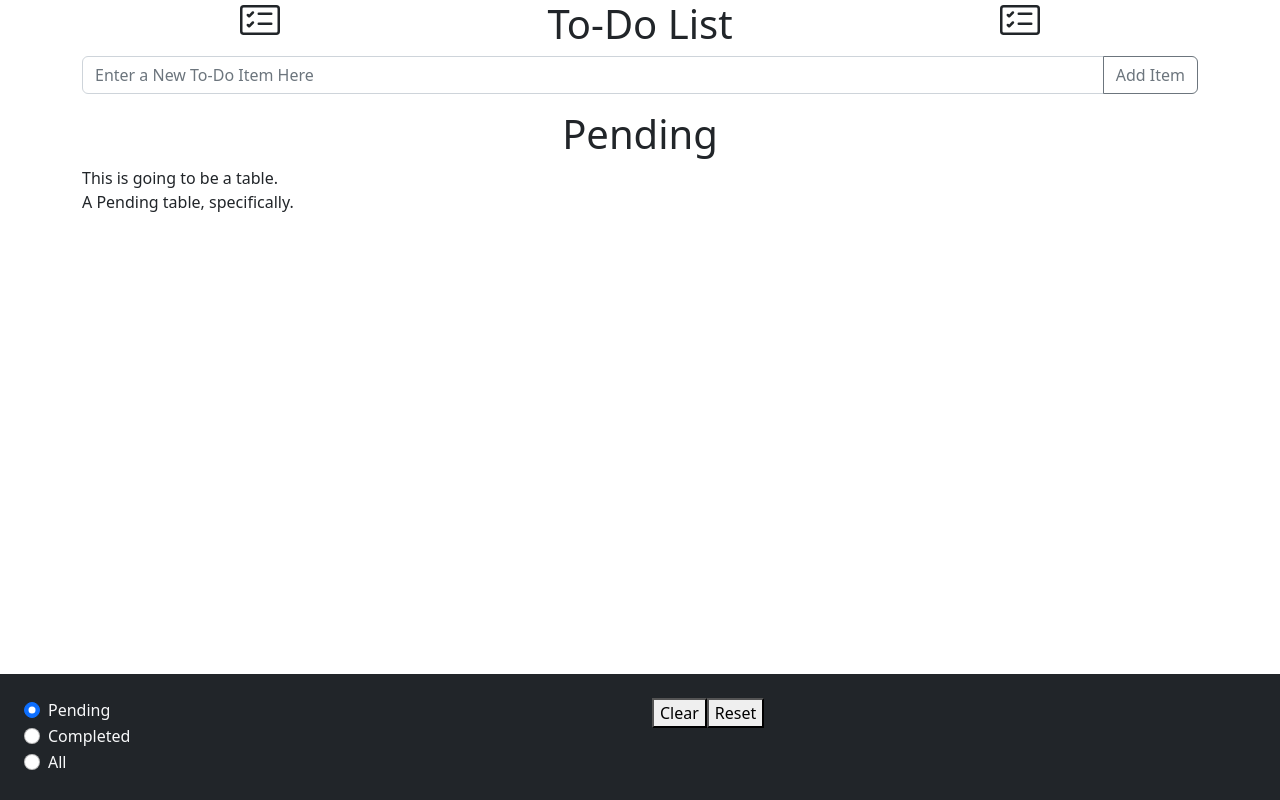
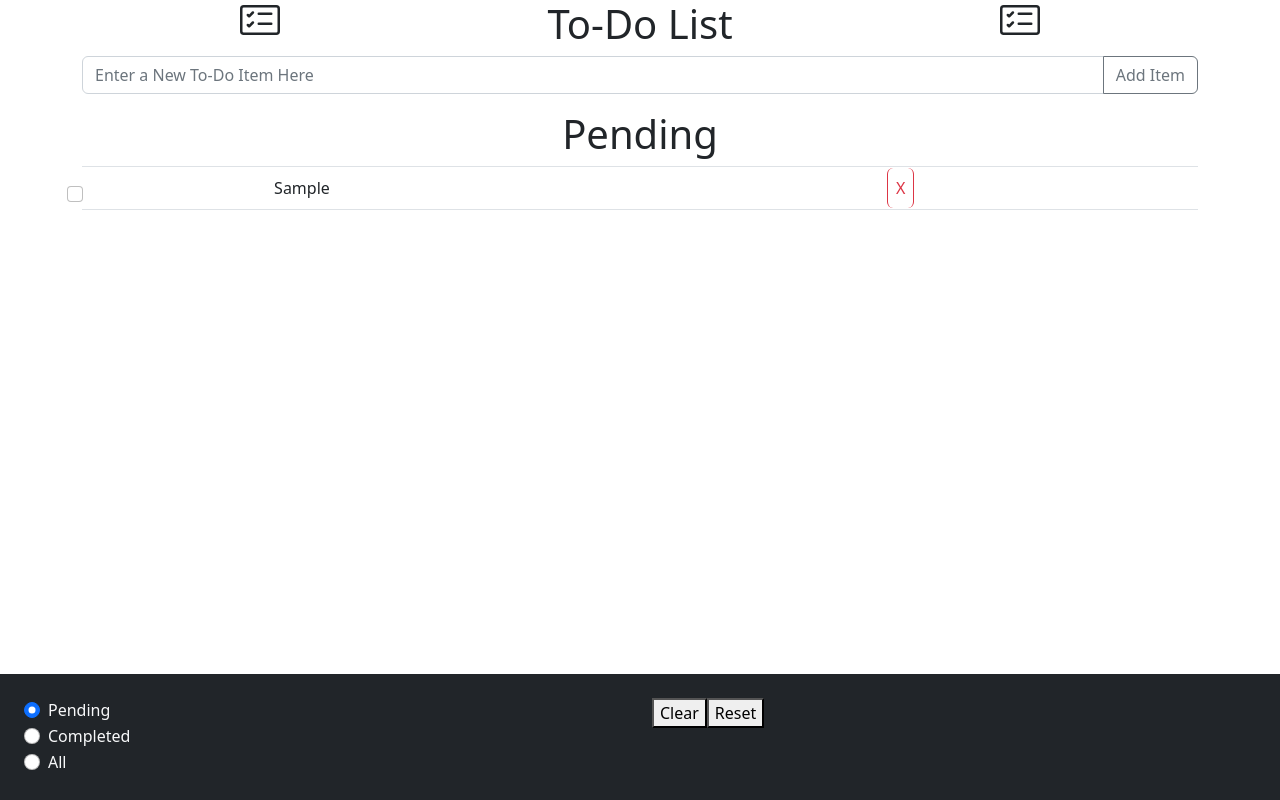
Before and after one commit to rdmullins/to-do-list, a React (Create React App) app in the folder todo/: page / in a window 1280 px wide. Both pictures are taken after typing "Sample" into the empty fields and a click on the button "Add Item". Built offline with nearby package versions, Linux system fonts and the light colour scheme.

Commit message:
Updated table display

```diff
--- a/todo/src/App.js
+++ b/todo/src/App.js
@@ -32,7 +32,7 @@ function App() {
         <div className="container">
             <Header />
             <InputArea ToDo={ToDo} setToDo={setToDo} />
-            <View view={view} />
+            <View view={view} ToDo={ToDo} />
             <Footer view={view} setView={setView} />
         </div>
     )
--- a/todo/src/Table.js
+++ b/todo/src/Table.js
@@ -1,10 +1,45 @@
+import React from "react";
+import "bootstrap/dist/css/bootstrap.min.css";
+
 function Table(props) {
+
+    let pending = props.ToDo.filter(item => item.isActive).map(item =>
+        <tr>
+            <td>
+                <div className="form-check">
+                    <input
+                        class="form-check-input"
+                        type="checkbox"
+                        value=""
+                    />
+                </div>
+            </td>
+            <td>{item.text}</td>
+            <td>
+                <button type="button" className="btn btn-outline-danger">X</button>
+            </td>
+        </tr>);
+    let completed = props.ToDo.filter(item => !(item.isActive)).map(item => <tr><td>Checkbox Here</td><td>{item.text}</td><td>Delete Button Here</td></tr>);
+    let all = props.ToDo.map(item => <tr><td>Checkbox Here</td><td>{item.text}</td><td>Delete Button Here</td></tr>)
+    //let pending = pendingItems.map(item => <tr>{item.text}</tr>);
+    //let completed = completedItems.map(item => <tr>{item.text}</tr>);
+
+    //console.log("pendingItems = ", pendingItems);
+    console.log("Pending = ", pending);
+    //console.log("completedItems = ", completedItems);
+    console.log("Completed = ", completed);
+    console.log("Props.view = ", props.view);
+
     return (
-        <>
-        <div>This is going to be a table.</div>
-        <div>A {props.view} table, specifically.</div>
-        </>
+        <table className = "table table-bordered">
+            {(props.view === "Pending") && pending}
+            {(props.view === "Completed") && completed}
+            {(props.view === "All") && all}
+        </table>
     );
 };
 
 export default Table;
+// {(props.view === "Pending") && <h1>Pending</h1>}
+// {(props.view === "Completed") && <h1>Completed</h1>}
+// {(props.view === "All") && <h1>All</h1>}
--- a/todo/src/View.js
+++ b/todo/src/View.js
@@ -10,9 +10,7 @@ function View(props) {
                 {(props.view === "All") && <h1>All</h1>}
             </div>
         </div>
-        <div className="row">
-            <Table view={props.view} />
-        </div>
+            <Table view={props.view} ToDo={props.ToDo} />
         </>
     )
 };
```
Also changed, not shown: 1 other file (tests, documents, lock files or other folders).
